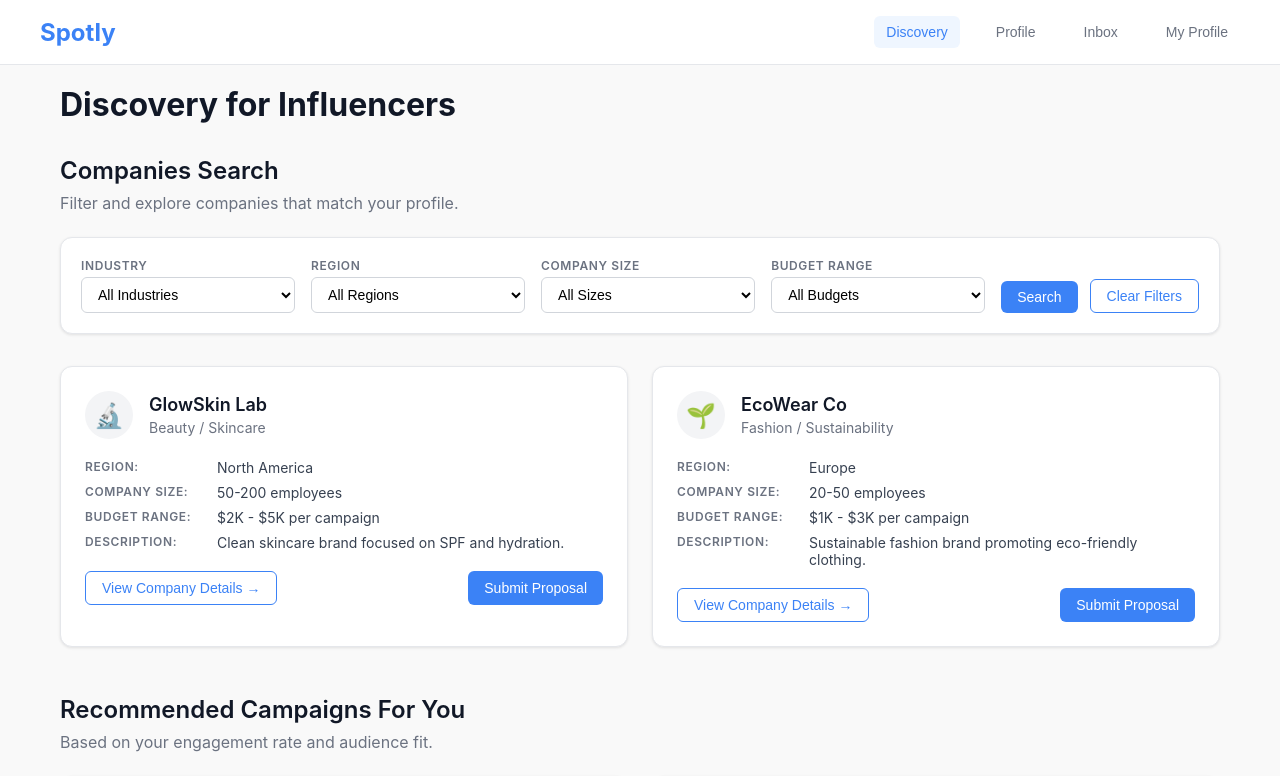
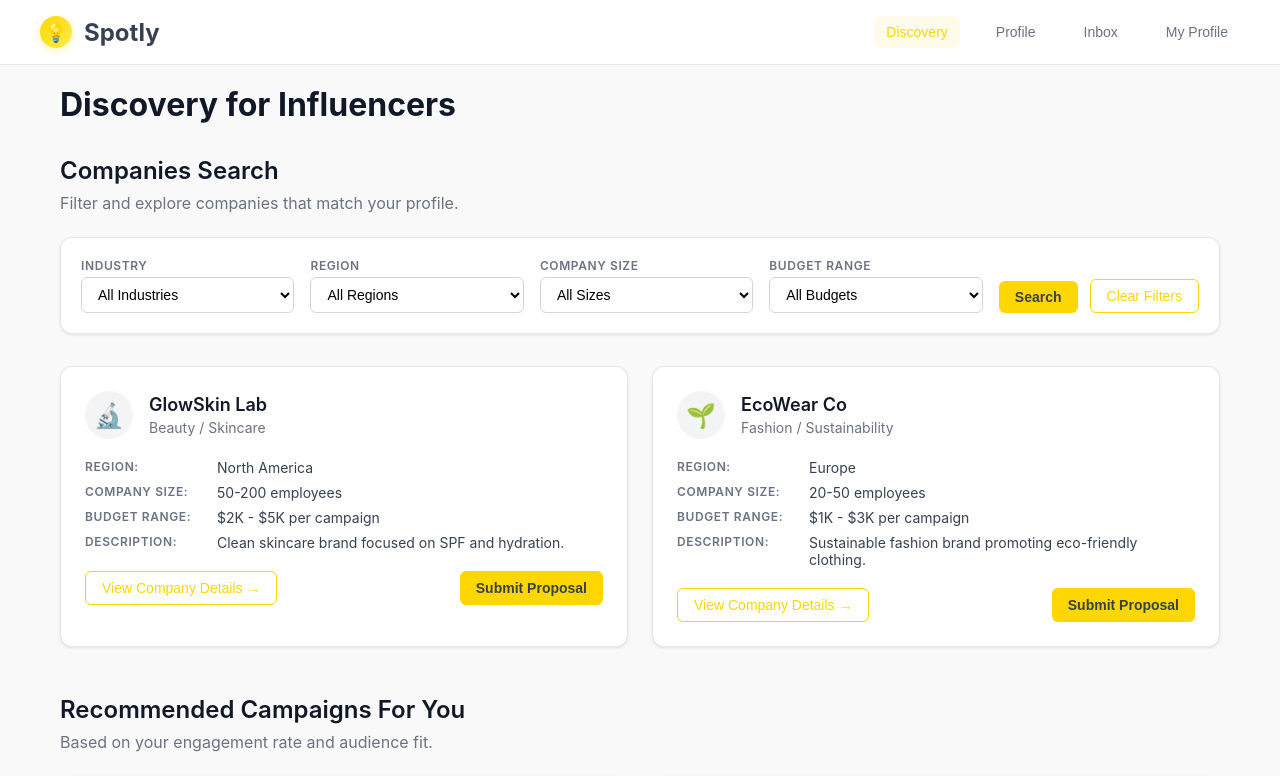
Before and after one commit to David-Zhong26/IS469-Project, a React (Create React App) app: page / in a window 1280 px wide. Shown: the top 776 px of the page. Built offline with nearby package versions, Linux system fonts and the light colour scheme; the HTML template or start-up script is replaced by a standard one.

Commit message:
Update theme colors to match Spotly logo with yellow/gold accent

```diff
--- a/src/App.css
+++ b/src/App.css
@@ -21,10 +21,28 @@
   height: 64px;
 }
 
+.nav-brand {
+  display: flex;
+  align-items: center;
+  gap: 12px;
+}
+
+.nav-brand .logo {
+  width: 32px;
+  height: 32px;
+  background: linear-gradient(135deg, #ffd700 0%, #ffed4e 100%);
+  border-radius: 50%;
+  display: flex;
+  align-items: center;
+  justify-content: center;
+  font-size: 18px;
+  box-shadow: 0 2px 8px rgba(255, 215, 0, 0.3);
+}
+
 .nav-brand h1 {
   font-size: 24px;
   font-weight: 700;
-  color: #3b82f6;
+  color: #374151;
   margin: 0;
 }
 
@@ -47,13 +65,13 @@
 }
 
 .nav-link:hover {
-  color: #3b82f6;
-  background-color: #f3f4f6;
+  color: #ffd700;
+  background-color: #fffbeb;
 }
 
 .nav-link.active {
-  color: #3b82f6;
-  background-color: #eff6ff;
+  color: #ffd700;
+  background-color: #fffbeb;
 }
 
 .main-content {
--- a/src/App.js
+++ b/src/App.js
@@ -22,6 +22,7 @@ function App() {
       <nav className="navbar">
         <div className="nav-container">
           <div className="nav-brand">
+            <div className="logo">💡</div>
             <h1>Spotly</h1>
           </div>
           <div className="nav-links">
--- a/src/components/CompanyProfilePage.css
+++ b/src/components/CompanyProfilePage.css
@@ -157,12 +157,12 @@
 .modal-company-name {
   font-size: 18px;
   font-weight: 600;
-  color: #3b82f6;
+  color: #ffd700;
   margin-bottom: 24px;
   padding: 12px 20px;
-  background: #eff6ff;
+  background: #fffbeb;
   border-radius: 8px;
-  border: 1px solid #dbeafe;
+  border: 1px solid #fef3c7;
 }
 
 /* Responsive Design */
--- a/src/index.css
+++ b/src/index.css
@@ -34,12 +34,15 @@ code {
 }
 
 .btn-primary {
-  background-color: #3b82f6;
-  color: white;
+  background-color: #ffd700;
+  color: #374151;
+  font-weight: 600;
 }
 
 .btn-primary:hover {
-  background-color: #2563eb;
+  background-color: #ffed4e;
+  transform: translateY(-1px);
+  box-shadow: 0 4px 12px rgba(255, 215, 0, 0.3);
 }
 
 .btn-secondary {
@@ -53,13 +56,13 @@ code {
 
 .btn-outline {
   background-color: transparent;
-  color: #3b82f6;
-  border: 1px solid #3b82f6;
+  color: #ffd700;
+  border: 1px solid #ffd700;
 }
 
 .btn-outline:hover {
-  background-color: #3b82f6;
-  color: white;
+  background-color: #ffd700;
+  color: #374151;
 }
 
 /* Card styles */
@@ -105,8 +108,8 @@ code {
 
 .form-input:focus {
   outline: none;
-  border-color: #3b82f6;
-  box-shadow: 0 0 0 3px rgba(59, 130, 246, 0.1);
+  border-color: #ffd700;
+  box-shadow: 0 0 0 3px rgba(255, 215, 0, 0.1);
 }
 
 .form-select {
```
